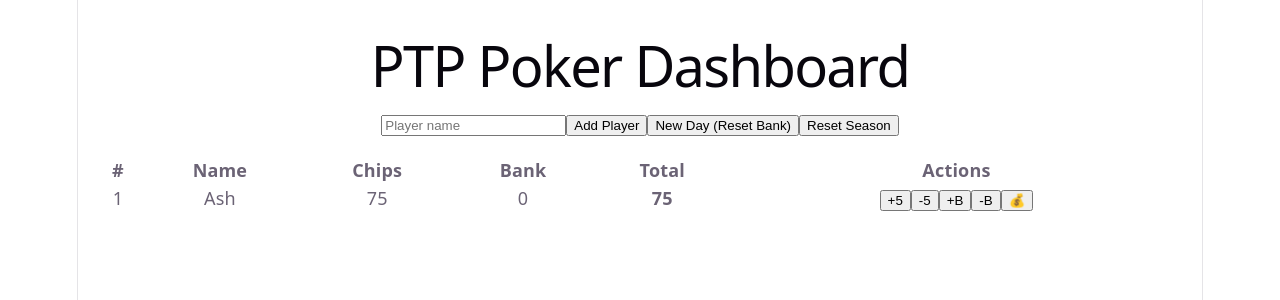
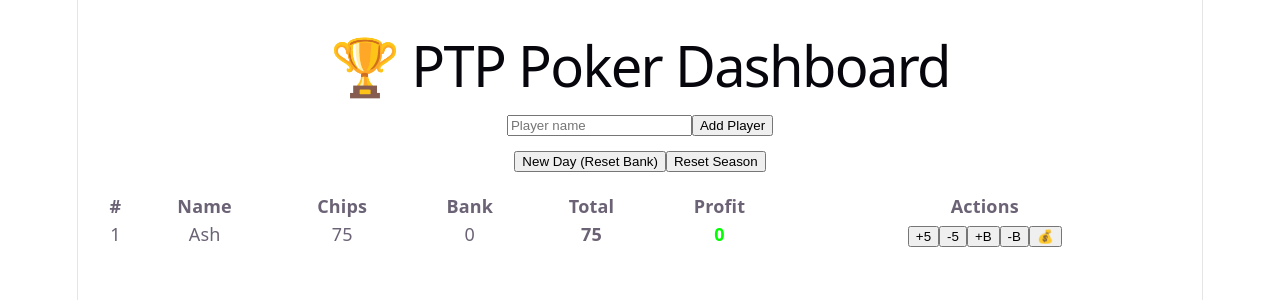
Before and after one commit to PASSthepigs-67/PTP-POKER, a React (Vite) app in the folder ptp-poker/: page / in a window 1280 px wide. Shown: the top 300 px of the page. Built offline with nearby package versions, Linux system fonts and the light colour scheme.

Commit message:
Test edition 1

```diff
--- a/ptp-poker/src/App.jsx
+++ b/ptp-poker/src/App.jsx
@@ -23,11 +23,19 @@ export default function App() {
     setNewPlayer("");
   };
 
-const sortedPlayers = [...players].sort((a, b) => b.chips - a.chips);
+  const sortedPlayers = [...players].sort(
+    (a, b) => (b.chips + b.bank) - (a.chips + a.bank)
+  );
+
+  const topProfit = Math.max(
+    ...players.map((p) => p.chips + p.bank - 75)
+  );
+
   return (
     <div style={{ padding: 20 }}>
-      <h1>PTP Poker Dashboard</h1>
+      <h1>🏆 PTP Poker Dashboard</h1>
 
+      {/* ADD PLAYER */}
       <input
         value={newPlayer}
         onChange={(e) => setNewPlayer(e.target.value)}
@@ -35,21 +43,39 @@ const sortedPlayers = [...players].sort((a, b) => b.chips - a.chips);
       />
       <button onClick={addPlayer}>Add Player</button>
 
-      <button onClick={() => {
-  const updated = players.map(p => ({ ...p, bank: 0 }));
+      {/* RESET BUTTONS */}
+      <div style={{ marginTop: 10 }}>
+        <button
+          onClick={() => {
+            const updated = players.map((p) => ({ ...p, bank: 0 }));
             setPlayers(updated);
-}}>
+          }}
+        >
           New Day (Reset Bank)
         </button>
 
-<button onClick={() => {
-  setPlayers(players.map(p => ({...p, chips: 75, bank: 0 })));
-}}>
+        <button
+          onClick={() => {
+            const updated = players.map((p) => ({
+              ...p,
+              chips: 75,
+              bank: 0,
+            }));
+            setPlayers(updated);
+          }}
+        >
           Reset Season
         </button>
+      </div>
 
-
- <table style={{ width: "100%", marginTop: 20, borderCollapse: "collapse" }}>
+      {/* TABLE */}
+      <table
+        style={{
+          width: "100%",
+          marginTop: 20,
+          borderCollapse: "collapse",
+        }}
+      >
         <thead>
           <tr>
             <th>#</th>
@@ -57,62 +83,114 @@ const sortedPlayers = [...players].sort((a, b) => b.chips - a.chips);
             <th>Chips</th>
             <th>Bank</th>
             <th>Total</th>
+            <th>Profit</th>
             <th>Actions</th>
           </tr>
         </thead>
 
         <tbody>
           {sortedPlayers.map((p, i) => {
-      const realIndex = players.findIndex(player => player.name === p.name);
+            const realIndex = players.findIndex(
+              (player) => player.name === p.name
+            );
+
+            const total = p.chips + p.bank;
+            const profit = total - 75;
 
             return (
               <tr
                 key={i}
                 style={{
                   textAlign: "center",
-            opacity: p.chips === 0 ? 0.5 : 1
+                  opacity: p.chips === 0 ? 0.5 : 1,
                 }}
               >
+                {/* POSITION */}
                 <td>
                   {i + 1}
                 </td>
 
+                {/* NAME */}
                 <td>{p.name}</td>
+
+                {/* CHIPS */}
                 <td>{p.chips}</td>
+
+                {/* BANK */}
                 <td>{p.bank}</td>
-          <td style={{ fontWeight: "bold" }}>{p.chips + p.bank}</td>
 
+                {/* TOTAL */}
+                <td style={{ fontWeight: "bold" }}>{total}</td>
+
+                {/* PROFIT */}
+                <td
+                  style={{
+                    color: profit >= 0 ? "lime" : "red",
+                    fontWeight: "bold",
+                  }}
+                >
+                  {profit}
+                </td>
+
+                {/* ACTIONS */}
                 <td>
-            <button onClick={() => {
+                  <button
+                    onClick={() => {
                       const updated = [...players];
                       updated[realIndex].chips += 5;
                       setPlayers(updated);
-            }}>+5</button>
+                    }}
+                  >
+                    +5
+                  </button>
 
-            <button onClick={() => {
+                  <button
+                    onClick={() => {
                       const updated = [...players];
-              updated[realIndex].chips = Math.max(0, updated[realIndex].chips - 5);
+                      updated[realIndex].chips = Math.max(
+                        0,
+                        updated[realIndex].chips - 5
+                      );
                       setPlayers(updated);
-            }}>-5</button>
+                    }}
+                  >
+                    -5
+                  </button>
 
-            <button onClick={() => {
+                  <button
+                    onClick={() => {
                       const updated = [...players];
                       updated[realIndex].bank += 5;
                       setPlayers(updated);
-            }}>+B</button>
+                    }}
+                  >
+                    +B
+                  </button>
 
-            <button onClick={() => {
+                  <button
+                    onClick={() => {
                       const updated = [...players];
-              updated[realIndex].bank = Math.max(0, updated[realIndex].bank - 5);
+                      updated[realIndex].bank = Math.max(
+                        0,
+                        updated[realIndex].bank - 5
+                      );
                       setPlayers(updated);
-            }}>-B</button>
+                    }}
+                  >
+                    -B
+                  </button>
 
-            <button onClick={() => {
+                  <button
+                    onClick={() => {
                       const updated = [...players];
-              updated[realIndex].chips += updated[realIndex].bank;
+                      updated[realIndex].chips +=
+                        updated[realIndex].bank;
                       updated[realIndex].bank = 0;
                       setPlayers(updated);
-            }}>💰</button>
+                    }}
+                  >
+                    💰
+                  </button>
                 </td>
               </tr>
             );
```
Lines whose indentation alone changed are shown as unchanged.
